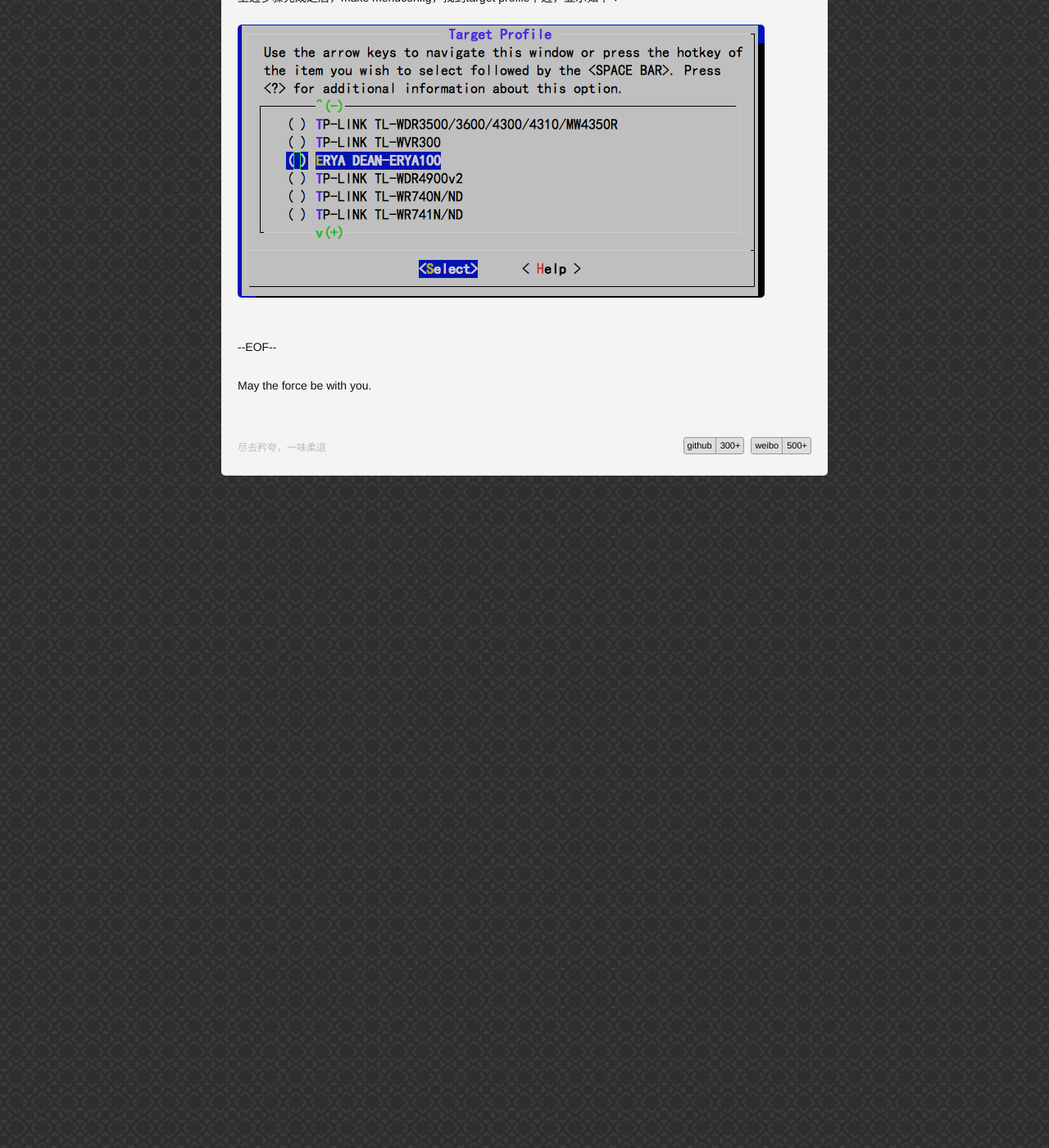
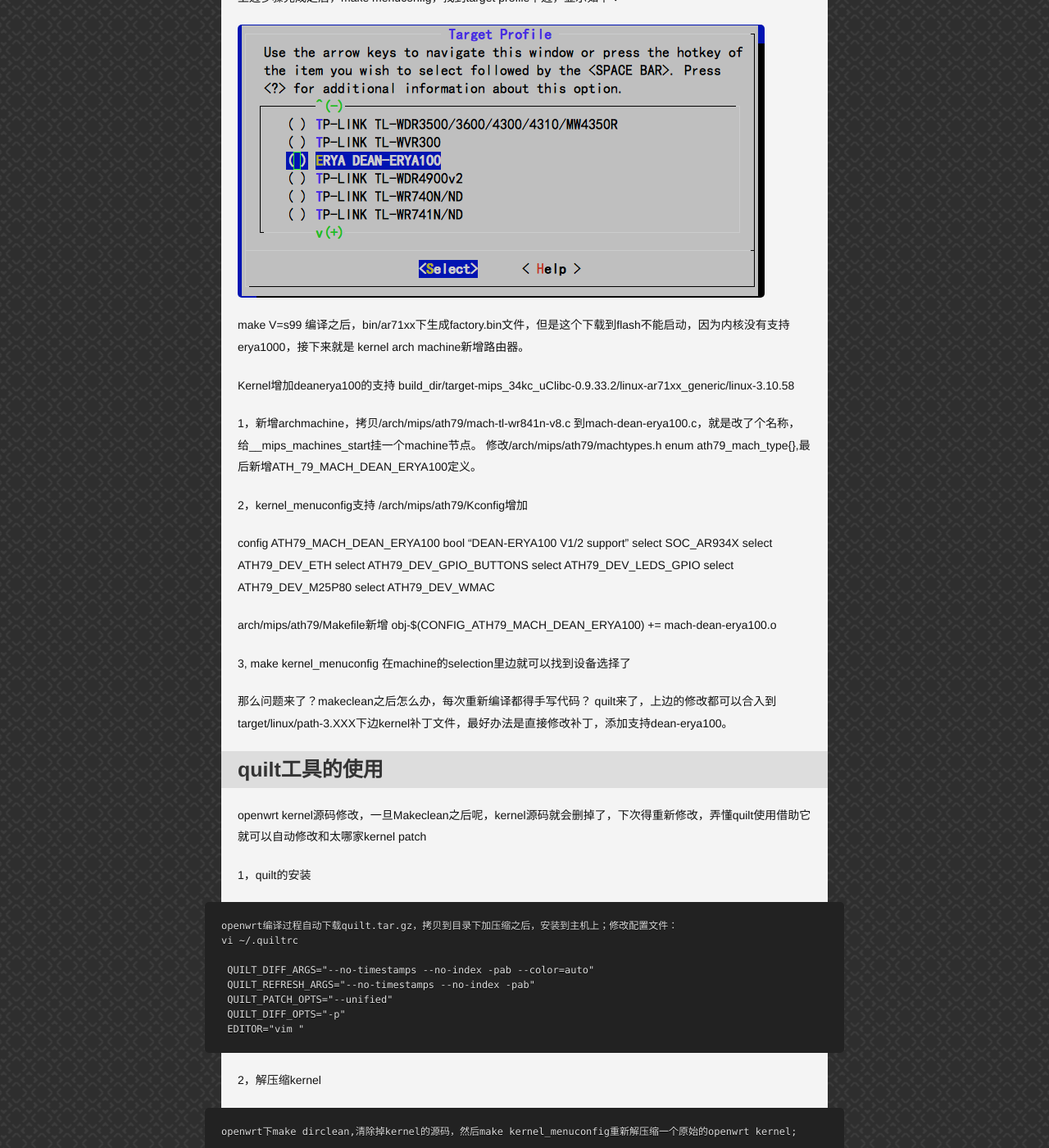
Before and after one commit to deanshishang/deanshishang.github.com, a Jekyll site: the page built from _posts/2014-11-27-openwrtnew.md, in a window 1280 px wide and 1400 px high, scrolled down 1351 px. Shown: the whole window at 82% size. Built offline with Jekyll 4.4.1, drawn with Linux system fonts in a browser that asks for light colours; comment, search, counter and statistics services are not loaded; some of the changed text lies outside the part shown.

Commit message:
add new file

```diff
--- a/_posts/2014-11-27-openwrtnew.md
+++ b/_posts/2014-11-27-openwrtnew.md
@@ -73,3 +73,81 @@
 上边步骤完成之后，make menuconfig，找到target profile下边，显示如下：
 
 ![](/image/new1.png)
+
+
+
+make V=s99 编译之后，bin/ar71xx下生成factory.bin文件，但是这个下载到flash不能启动，因为内核没有支持erya1000，接下来就是 kernel arch machine新增路由器。
+
+Kernel增加deanerya100的支持
+build_dir/target-mips_34kc_uClibc-0.9.33.2/linux-ar71xx_generic/linux-3.10.58
+
+1，新增archmachine，拷贝/arch/mips/ath79/mach-tl-wr841n-v8.c 到mach-dean-erya100.c，就是改了个名称，给__mips_machines_start挂一个machine节点。
+修改/arch/mips/ath79/machtypes.h enum ath79_mach_type{},最后新增ATH_79_MACH_DEAN_ERYA100定义。
+
+2，kernel_menuconfig支持
+/arch/mips/ath79/Kconfig增加
+
+config ATH79_MACH_DEAN_ERYA100
+    bool "DEAN-ERYA100 V1/2 support"
+	select SOC_AR934X
+	select ATH79_DEV_ETH
+	select ATH79_DEV_GPIO_BUTTONS
+	select ATH79_DEV_LEDS_GPIO
+	select ATH79_DEV_M25P80
+	select ATH79_DEV_WMAC
+
+arch/mips/ath79/Makefile新增
+obj-$(CONFIG_ATH79_MACH_DEAN_ERYA100)  += mach-dean-erya100.o
+
+3, make kernel_menuconfig
+在machine的selection里边就可以找到设备选择了
+
+那么问题来了？makeclean之后怎么办，每次重新编译都得手写代码？
+quilt来了，上边的修改都可以合入到target/linux/path-3.XXX下边kernel补丁文件，最好办法是直接修改补丁，添加支持dean-erya100。
+
+### quilt工具的使用
+
+openwrt kernel源码修改，一旦Makeclean之后呢，kernel源码就会删掉了，下次得重新修改，弄懂quilt使用借助它就可以自动修改和太哪家kernel patch
+
+1，quilt的安装
+
+	openwrt编译过程自动下载quilt.tar.gz，拷贝到目录下加压缩之后，安装到主机上；修改配置文件：
+	vi ~/.quiltrc
+
+	 QUILT_DIFF_ARGS="--no-timestamps --no-index -pab --color=auto"
+	 QUILT_REFRESH_ARGS="--no-timestamps --no-index -pab"
+	 QUILT_PATCH_OPTS="--unified"
+	 QUILT_DIFF_OPTS="-p"
+	 EDITOR="vim "
+
+2，解压缩kernel
+
+	openwrt下make dirclean,清除掉kernel的源码，然后make kernel_menuconfig重新解压缩一个原始的openwrt kernel;
+
+	进入kernel 源码目录，cd build_dir/targetXXX/linux-ar71xx_generic/linux-3.XXX/;
+
+	此时的Kernel已经被openwrt打上了kernel根目录下patches/一堆patch，列表可以cat series;
+
+	输入quilt top 可以得到最后一条patch文件；
+
+	![](/image/quilt.png)
+
+3，修改kernel patch文件
+
+	新增patch文件：
+
+	![](/image/quilt1.png)
+
+	此时这个patch就会认为是顶部的patch并且针对kernel的一切修改都会自动diff到这个patch文件中了；
+
+	然后修改文件(上边步骤中的修改Kconfig示范)，并且更新，quilt refresh；
+
+	![](/image/quilt2.png)
+
+	这样保存之后把所有修改都添加到这个patch文件中了，可以查看修改内容如下：
+
+	![](/image/quilt3.png)
+
+4，同步openwrt将新增的patch文件拷贝到Openwrt，target/linux/ar71xx/patches-XX/针对kernel的修改就不会再丢失了，补丁会再下次解压缩openwrt的源码时候自动打上。
+
+可参考一个网上的例子，quilt使用的例子 http://blog.csdn.net/hbsong75/article/details/8825184
```
Also changed, not shown: image/quilt.png (added), image/quilt1.png (added), image/quilt2.png (added), image/quilt3.png (added).
